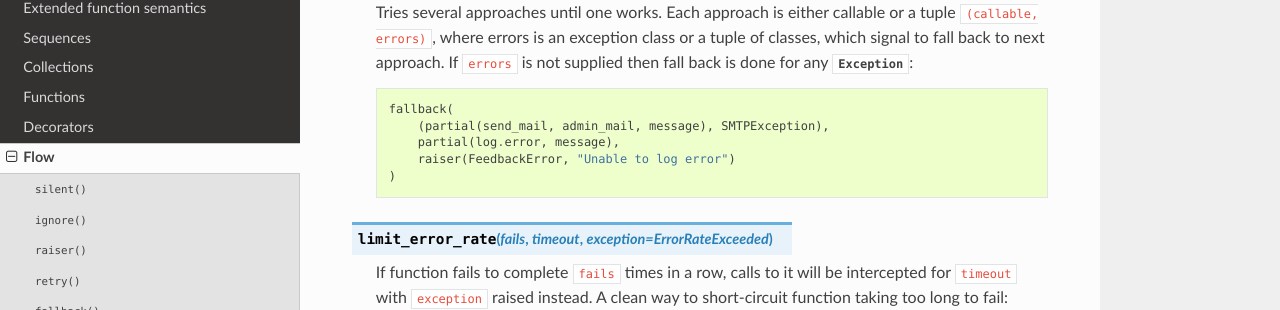
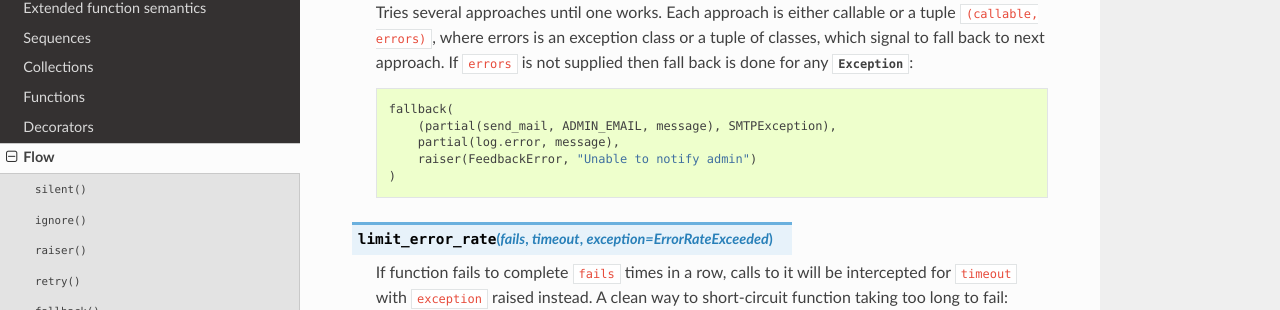
Before and after one commit to Jamaal224/funcy, a Sphinx documentation site: the page built from docs/flow.rst, in a window 1280 px wide and 900 px high, scrolled down 815 px. Shown: the part 141-451 px from the top of the window. Built offline with Sphinx 7.4.7 and the Read the Docs theme 2.0.0, drawn with Linux system fonts in a browser that asks for light colours.

Commit message:
Clarified fallback() example

```diff
--- a/docs/flow.rst
+++ b/docs/flow.rst
@@ -38,9 +38,9 @@ Flow
     Tries several approaches until one works. Each approach is either callable or a tuple ``(callable, errors)``, where errors is an exception class or a tuple of classes, which signal to fall back to next approach. If ``errors`` is not supplied then fall back is done for any :exc:`~py:exceptions.Exception`::
 
         fallback(
-            (partial(send_mail, admin_mail, message), SMTPException),
+            (partial(send_mail, ADMIN_EMAIL, message), SMTPException),
             partial(log.error, message),
-            raiser(FeedbackError, "Unable to log error")
+            raiser(FeedbackError, "Unable to notify admin")
         )
 
 
```
